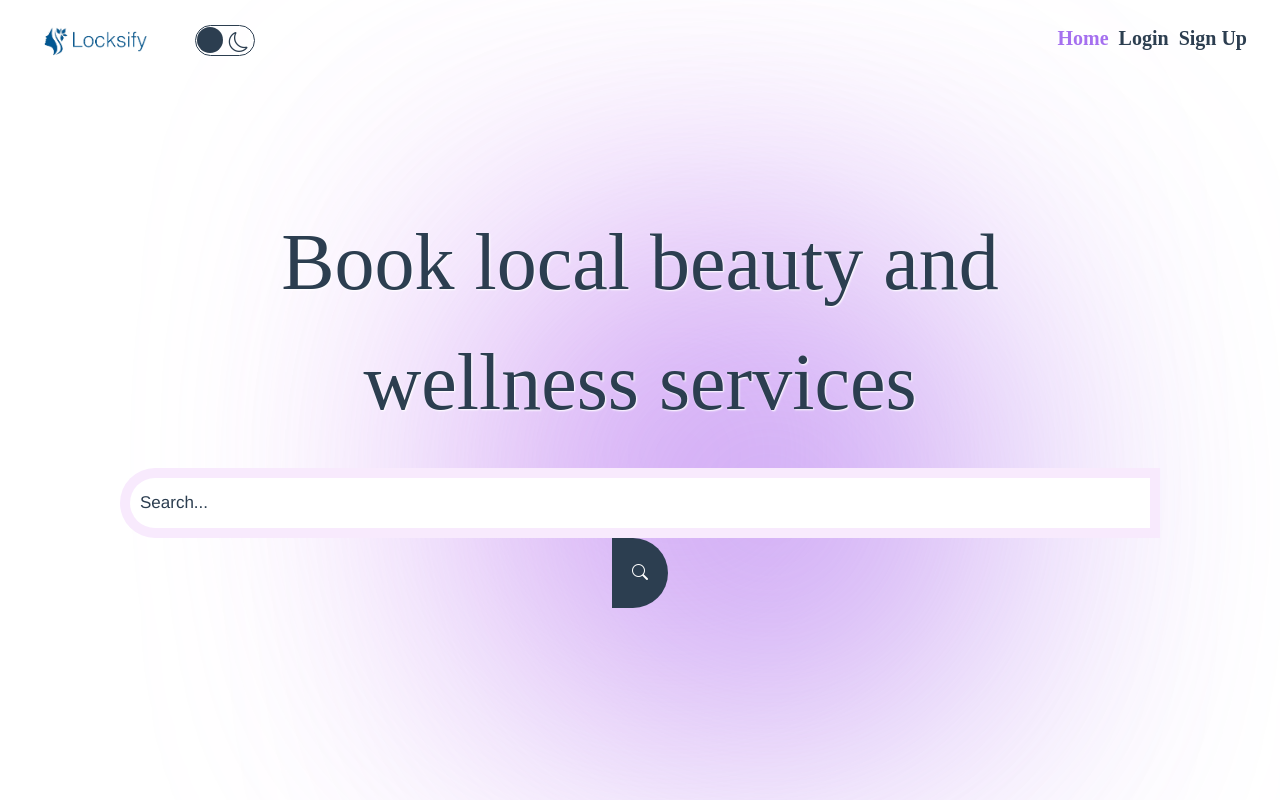
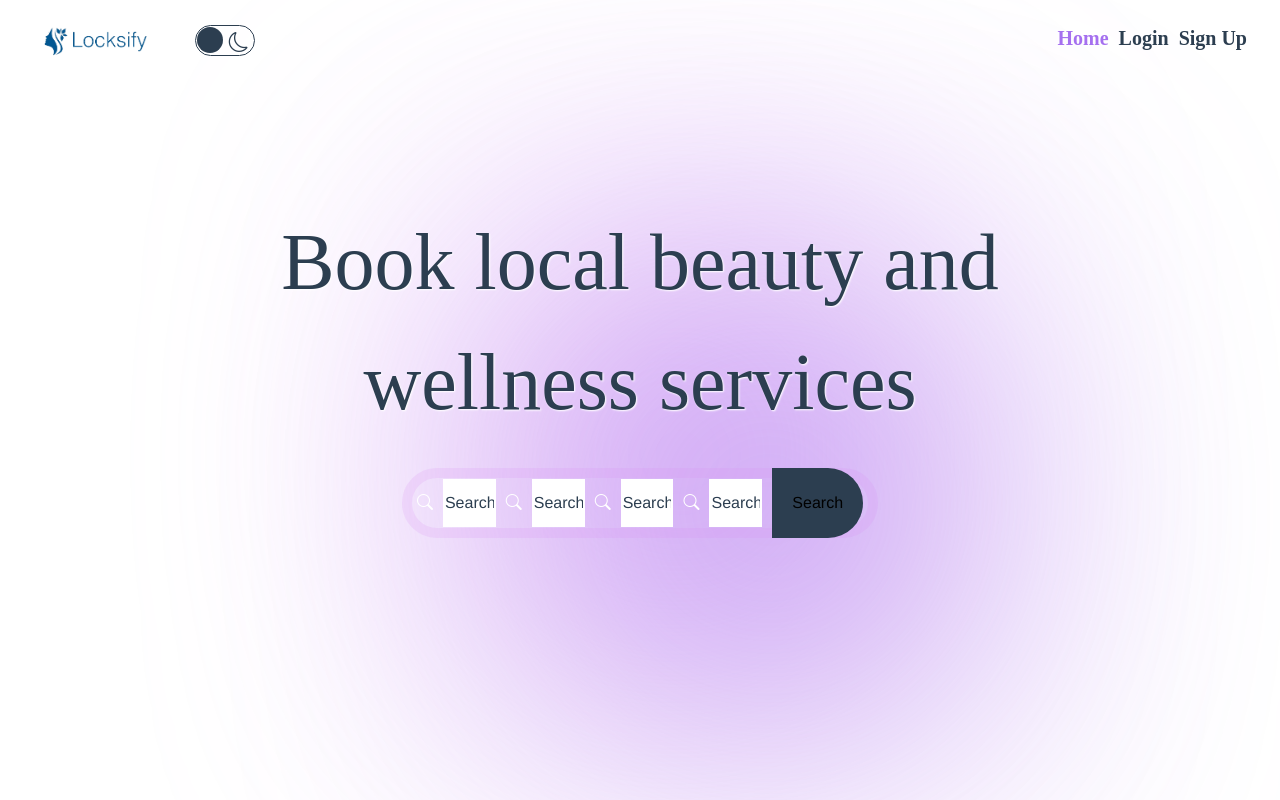
Before and after one commit to Adrijana1308/wa-frontend, a Vue app in the folder locksify/: page / in a window 1280 px wide. Built offline with nearby package versions, Linux system fonts and the light colour scheme; a web font is replaced by a local one.

Commit message:
Update HomeView.vue

```diff
--- a/locksify/src/views/HomeView.vue
+++ b/locksify/src/views/HomeView.vue
@@ -6,10 +6,31 @@
       <div ref="ball2" class="shadow ball ball2"></div>
     </div>
     <div class="search-container">
-      <form action="/" method="get">
-        <input type="text" id="search-box" placeholder="Search...">
-        <button type="submit" id="search-button"><i class="bi bi-search"></i></button>
-      </form>
+       <div class="input-container">
+          <form class="form" action="/" method="get">
+            <i class="bi bi-search"></i>
+            <input type="text" class="search-box" placeholder="Search...">
+          </form>
+        </div>
+        <div class="input-container">
+          <form class="form" action="/" method="get">
+            <i class="bi bi-search"></i>
+            <input type="text" class="search-box" placeholder="Search...">
+          </form>
+        </div>
+        <div class="input-container">
+          <form class="form" action="/" method="get">
+            <i class="bi bi-search"></i>
+            <input type="text" class="search-box" placeholder="Search...">
+          </form>
+        </div>
+        <div class="input-container">
+          <form class="form" action="/" method="get">
+            <i class="bi bi-search"></i>
+            <input type="text" class="search-box" placeholder="Search...">
+          </form>
+        </div>
+        <button type="submit" class="search-button">Search</button>
     </div>
   </div>
 </template>
@@ -99,26 +120,43 @@ body {
 }
 .search-container {
   display: flex;
-  justify-content: center;
+  gap: 10px;
+  width: 60%;
+  height: 70px;
+  margin: auto;
+  border: 10px solid #d890f530;
+  border-radius: 50px;
+  padding: 5px;
+  justify-content: space-evenly;
   align-items: center;
-  height: 100%;
 }
 
-#search-box {
-  border: 10px solid #d890f530;
-  border-radius: 50px 0 0 50px;
-  height: 70px;
-  padding: 10px;
-  font-size: 17px;
-  color: #2c3e50;
-  width: 1040px;
+.input-container{
+  width: 200px;
+  height: 60px;
 }
 
-#search-box::placeholder {
+.form{
+  display: flex;
+  width: 100%;
+  height: 100%;
+  flex-direction: row;
+  align-items: center;
+  justify-content: center;
+}
+
+.search-box {
+  border: none;
+  height: 80%;
+  width: 80%;
+  margin-left: 10px;
+}
+
+.search-box::placeholder {
   color: #2c3e50;
 }
 
-#search-button {
+.search-button {
   background-color: #2c3e50;
   border: none;
   border-radius: 0 50px 50px 0;
@@ -126,7 +164,7 @@ body {
   padding: 0 20px;
 }
 
-#search-button:hover {
+.search-button:hover {
   background-color: white;
 }
 
```
